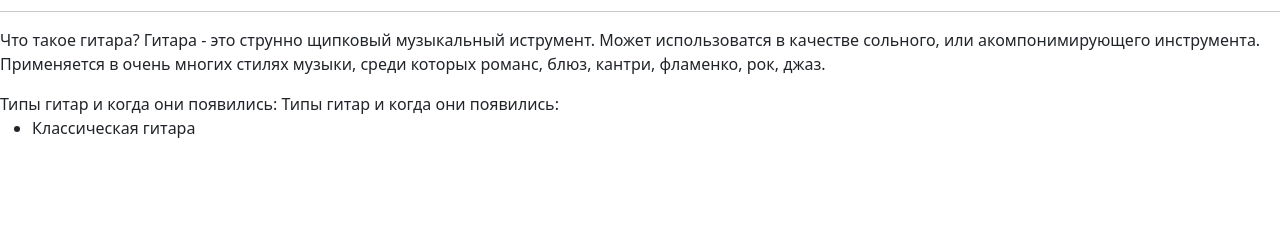
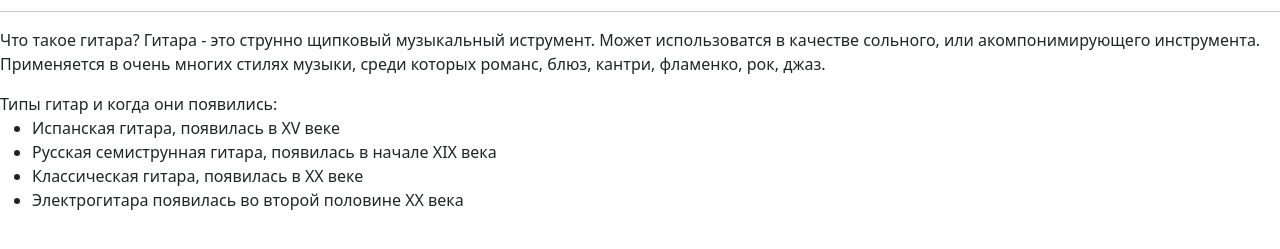
Before and after one commit to sergchuk/project-html, a plain HTML site: page index.html in a window 1280 px wide. Shown: the part 53-302 px from the top of the page. Drawn offline with nearby package versions, Linux system fonts and the light colour scheme.

Commit message:
Сделал список

```diff
--- a/index.html
+++ b/index.html
@@ -14,12 +14,14 @@
 
 <p>Что такое гитара? Гитара - это струнно щипковый музыкальный иструмент. Может использоватся в качестве сольного, или акомпонимирующего инструмента. Применяется в очень многих стилях музыки, среди которых романс, блюз, кантри, фламенко, рок, джаз.</p>
 
-Типы гитар и когда они появились:
+
 Типы гитар и когда они появились:
 <ul>
 
-    <li>Классическая гитара</li>
-
+    <li>Испанская гитара, появилась в XV веке</li>
+    <li>Русская семиструнная гитара, появилась в начале XIX века</li>
+    <li>Классическая гитара, появилась в XX веке</li>
+    <li>Электрогитара появилась во второй половине XX века</li>
 </ul>
 
 </body>
```
